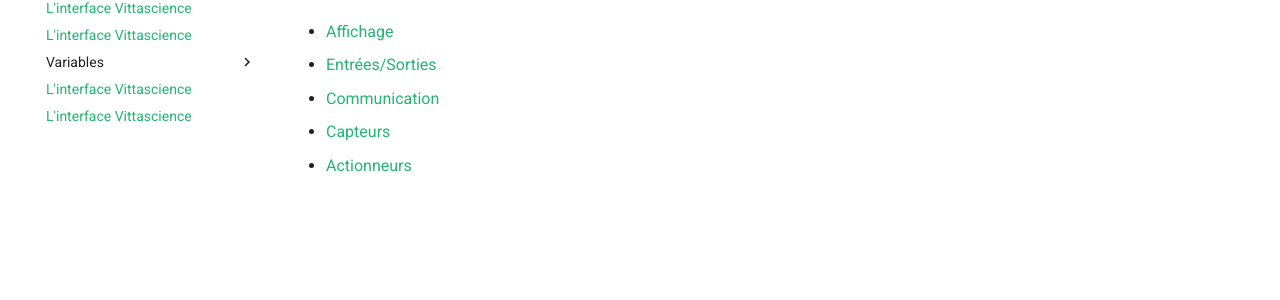
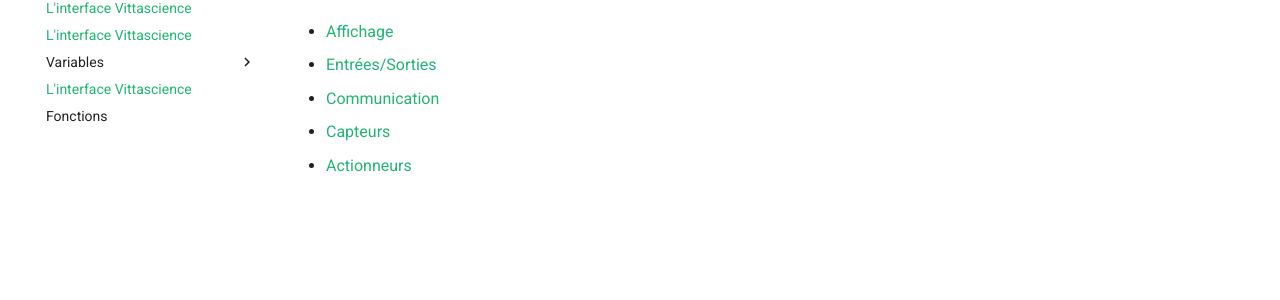
Before and after one commit to imt-atlantique/micropython_doc, an MkDocs documentation site: the page built from docs/index.md, in a window 1280 px wide. Shown: the part 479-779 px from the top of the page. Built offline with MkDocs 1.6.1 and Material for MkDocs 9.7.7, drawn with Linux system fonts in a browser that asks for light colours.

```diff
--- a/mkdocs.yml
+++ b/mkdocs.yml
@@ -29,7 +29,7 @@ nav:
         - 'Stocker du texte': 'variables/variable_texte.md'
         - 'Stocker des nombres': 'variables/variable_nombre.md'
     - 'Listes': index.md
-    - 'Fonctions': index.md
+    - 'Fonctions': '/fonctions/fonction_ss_retour.md'
 
 theme:
     name: material
@@ -74,7 +74,11 @@ markdown_extensions:
     - pymdownx.snippets:
         auto_append:
           - docs/includes/abbreviations.md
-    - pymdownx.superfences
+    - pymdownx.superfences:
+      custom_fences:
+        - name: mermaid
+          class: mermaid
+          format: !!python/name:pymdownx.superfences.fence_code_format
     - pymdownx.tabbed:
         alternate_style: true
     - pymdownx.emoji:
```
